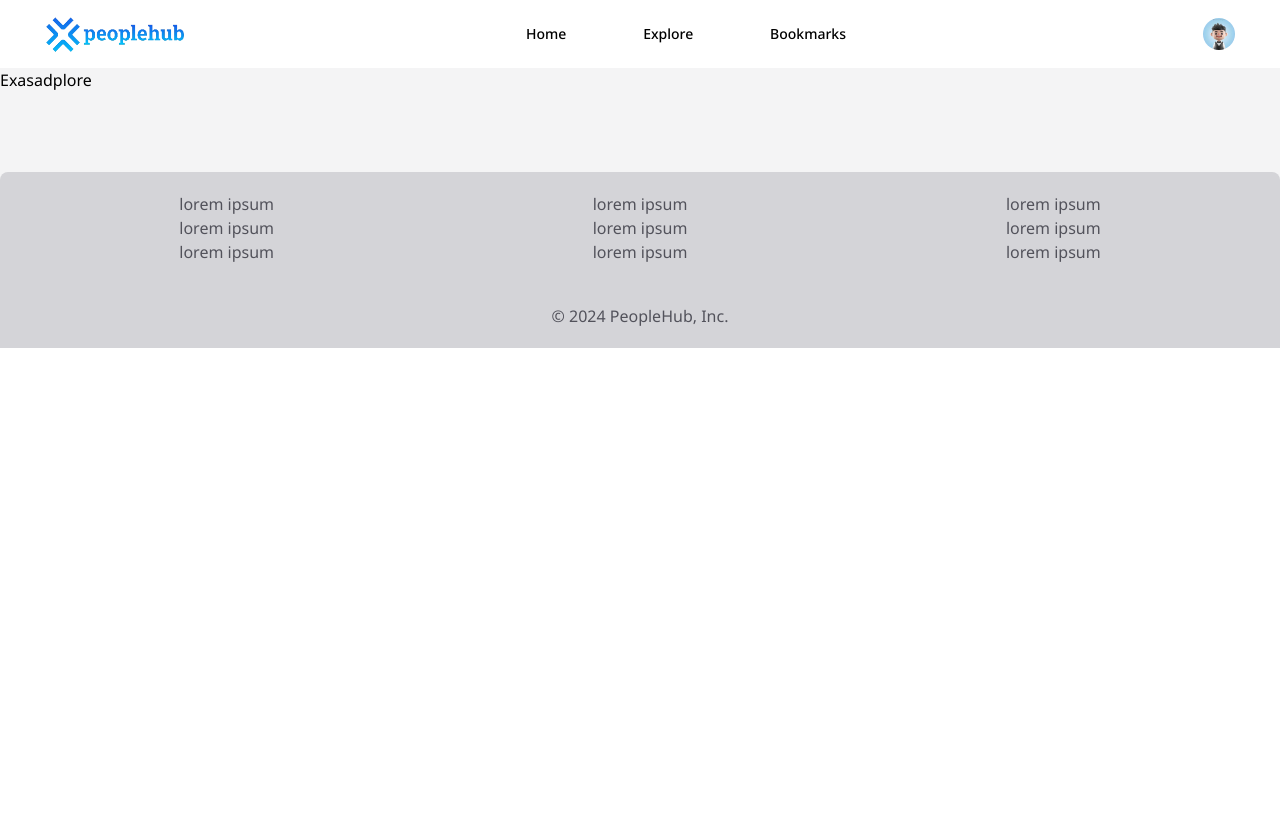
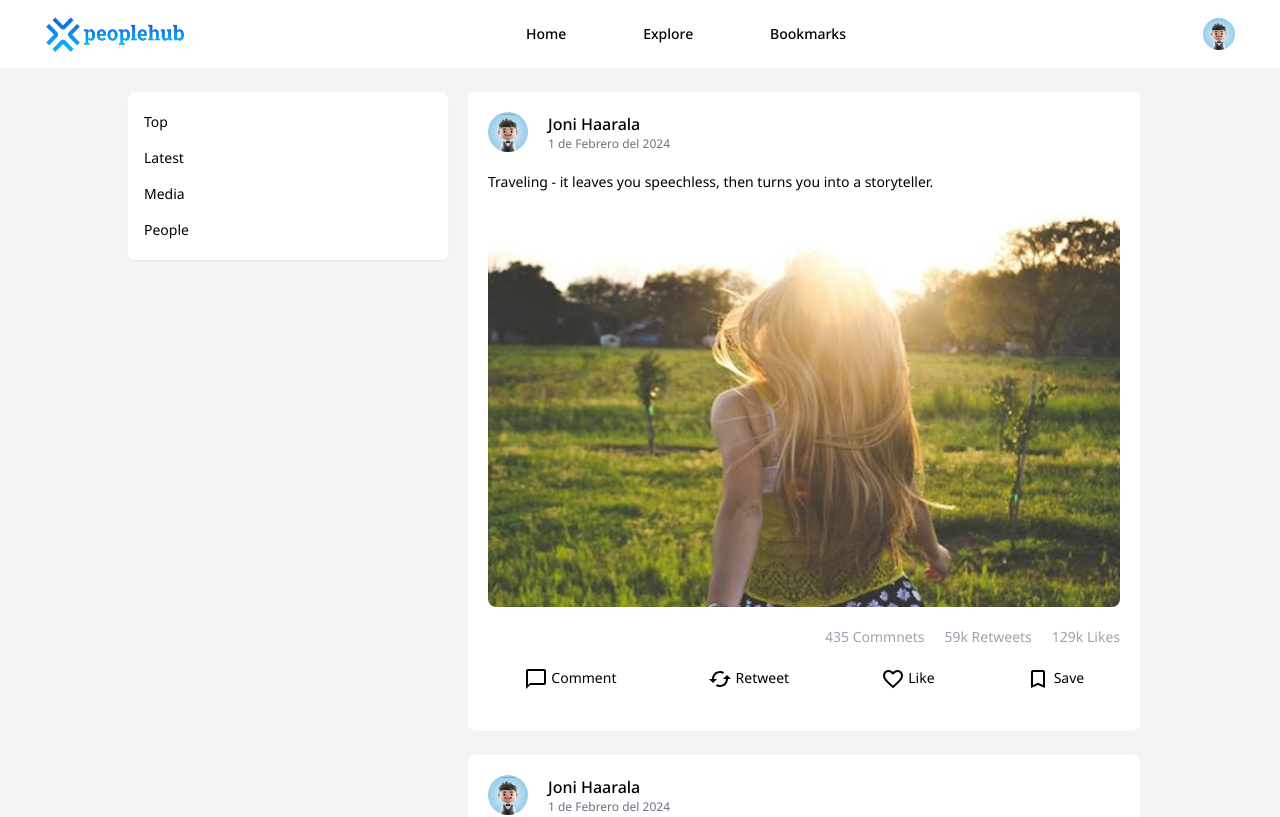
Before and after one commit to JoniHaarala/PeopleHub, a React (Vite) app: page /explore in a window 1280 px wide. Shown: the top 817 px of the page. Built offline with nearby package versions, Linux system fonts and the light colour scheme.

Commit message:
dev Explore section

```diff
--- a/src/pages/Explore.jsx
+++ b/src/pages/Explore.jsx
@@ -1,6 +1,16 @@
+import { PostList } from '../components'
+
 const Explore = () => {
   return (
-    <div>Exasadplore</div>
+    <section className='sm:px-16 px-6 mt-6 mx-auto w-full max-w-6xl flex flex-col md:flex-row gap-5'>
+      <div className="h-fit py-3 flex flex-col items-start bg-white text-sm rounded-md shadow-sm sticky md:top-6 md:w-80">
+        <button className="w-full py-2 px-4 text-start hover:transition-all hover:border-l-4 focus:border-l-4 focus:border-blue-400 focus:text-blue-500">Top</button>
+        <button className="w-full py-2 px-4 text-start hover:transition-all hover:border-l-4 focus:border-l-4 focus:border-blue-400 focus:text-blue-500">Latest</button>
+        <button className="w-full py-2 px-4 text-start hover:transition-all hover:border-l-4 focus:border-l-4 focus:border-blue-400 focus:text-blue-500">Media</button>
+        <button className="w-full py-2 px-4 text-start hover:transition-all hover:border-l-4 focus:border-l-4 focus:border-blue-400 focus:text-blue-500">People</button>
+      </div>
+      <PostList />
+    </section>
   )
 }
 
```
